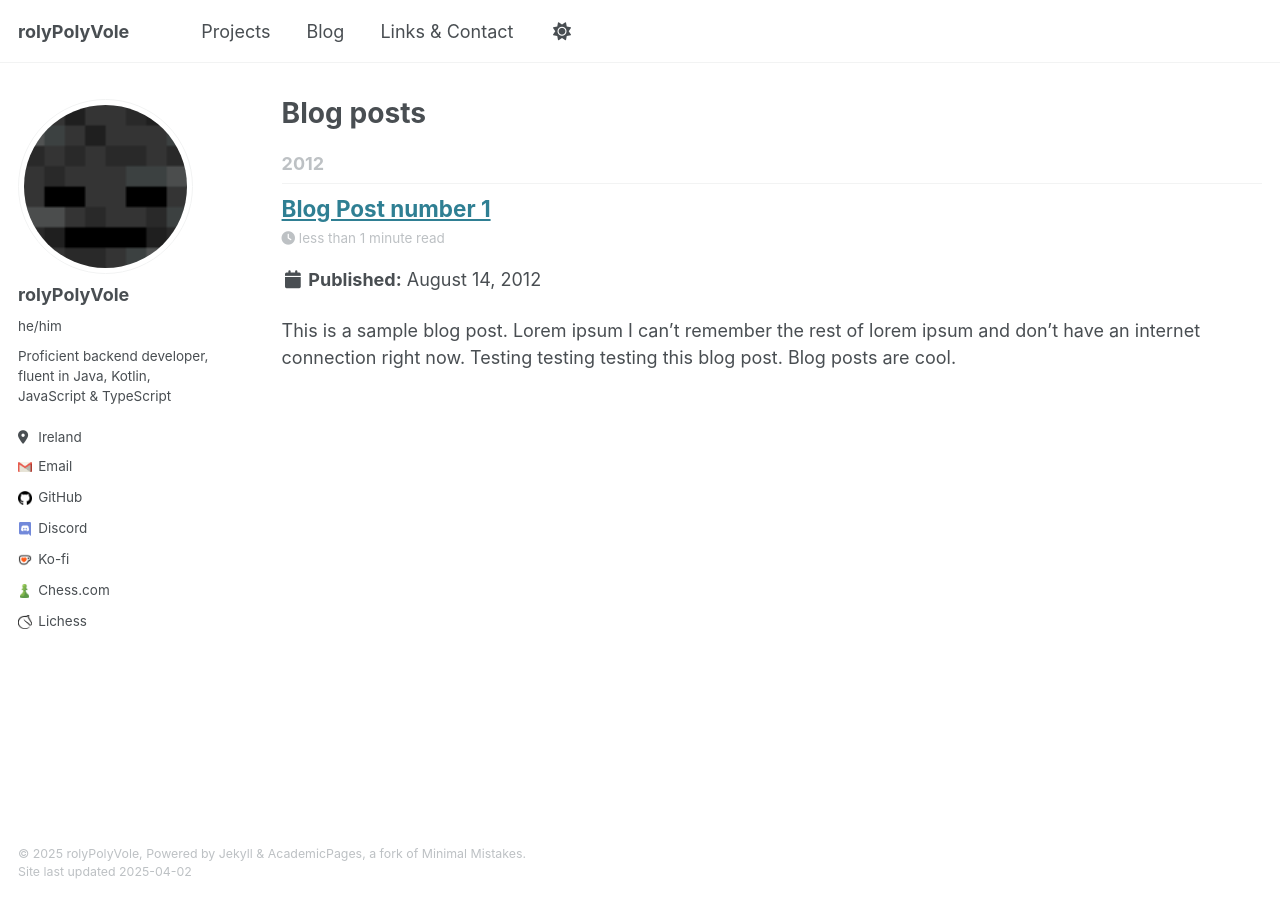
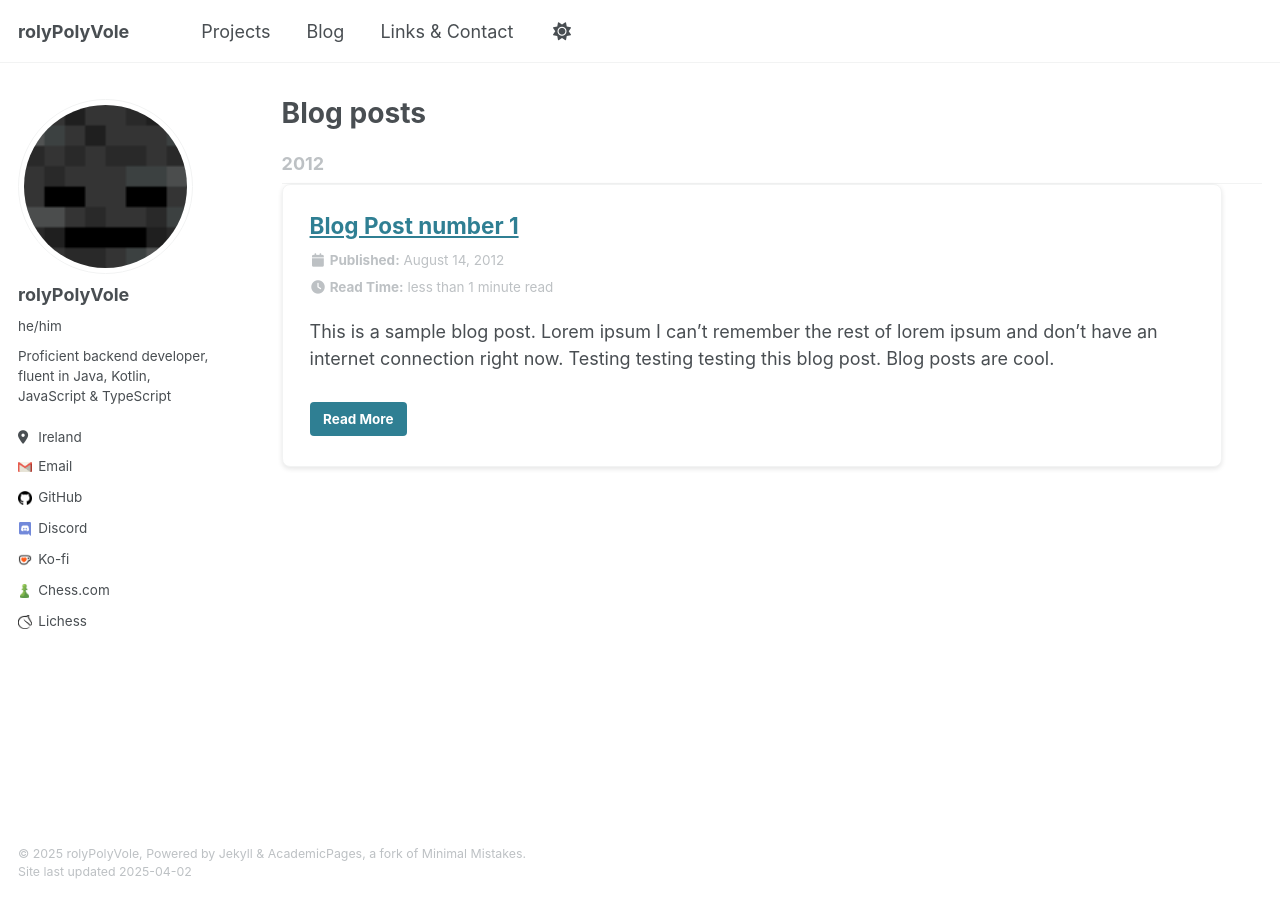
Before and after one commit to rolyPolyVole/rolyPolyVole.github.io, a Jekyll site: the page built from _pages/blog.html, in a window 1280 px wide. Built offline with Jekyll 4.4.1, drawn with Linux system fonts in a browser that asks for light colours.

Commit message:
Use same card layout as the project section in the blog section

```diff
--- /dev/null
+++ b/_includes/archive-single-blog.html
@@ -0,0 +1,47 @@
+{% include base_path %}
+
+{% if post.header.teaser %}
+  {% capture teaser %}{{ post.header.teaser }}{% endcapture %}
+{% else %}
+  {% assign teaser = site.teaser %}
+{% endif %}
+
+{% if post.id %}
+  {% assign title = post.title | markdownify | remove: "<p>" | remove: "</p>" %}
+{% else %}
+  {% assign title = post.title %}
+{% endif %}
+
+<div class="project__item">
+  <article class="project__card" itemscope itemtype="http://schema.org/CreativeWork">
+    <h2 class="project__item-title" itemprop="headline">
+      <a href="{{ base_path }}{{ post.url }}" rel="permalink">{{ title }}</a>
+    </h2>
+
+    {% if post.date %}
+      <p class="project__date"><strong><i class="fa fa-fw fa-calendar" aria-hidden="true"></i> {{ site.data.ui-text[site.locale].date_label | default: "Published:" }}</strong> <time datetime="{{ post.date | default: "1900-01-01" | date_to_xmlschema }}">{{ post.date | default: "1900-01-01" | date: "%B %d, %Y" }}</time></p>
+    {% endif %}
+
+    {% if post.read_time %}
+      <p class="project__date"><strong><i class="fa fa-fw fa-clock" aria-hidden="true"></i> Read Time:</strong> {% include read-time.html %}</p>
+    {% endif %}
+
+    {% if teaser %}
+      <div class="project__item-teaser">
+        <img src=
+          {% if teaser contains "://" %}
+            "{{ teaser }}"
+          {% else %}
+            "{{ teaser | prepend: "/images/" | prepend: base_path }}"
+          {% endif %}
+          alt="">
+      </div>
+    {% endif %}
+
+    {% if post.excerpt %}
+      <p class="project__item-excerpt" itemprop="description">{{ post.excerpt | markdownify }}</p>
+    {% endif %}
+
+    <a href="{{ base_path }}{{ post.url }}" class="btn btn--info project__read-more">Read More</a>
+  </article>
+</div>
--- a/_pages/blog.html
+++ b/_pages/blog.html
@@ -16,5 +16,5 @@ redirect_from:
     <h2 id="{{ year | slugify }}" class="archive__subtitle">{{ year }}</h2>
     {% capture written_year %}{{ year }}{% endcapture %}
   {% endif %}
-  {% include archive-single.html %}
+  {% include archive-single-blog.html %}
 {% endfor %}
```
